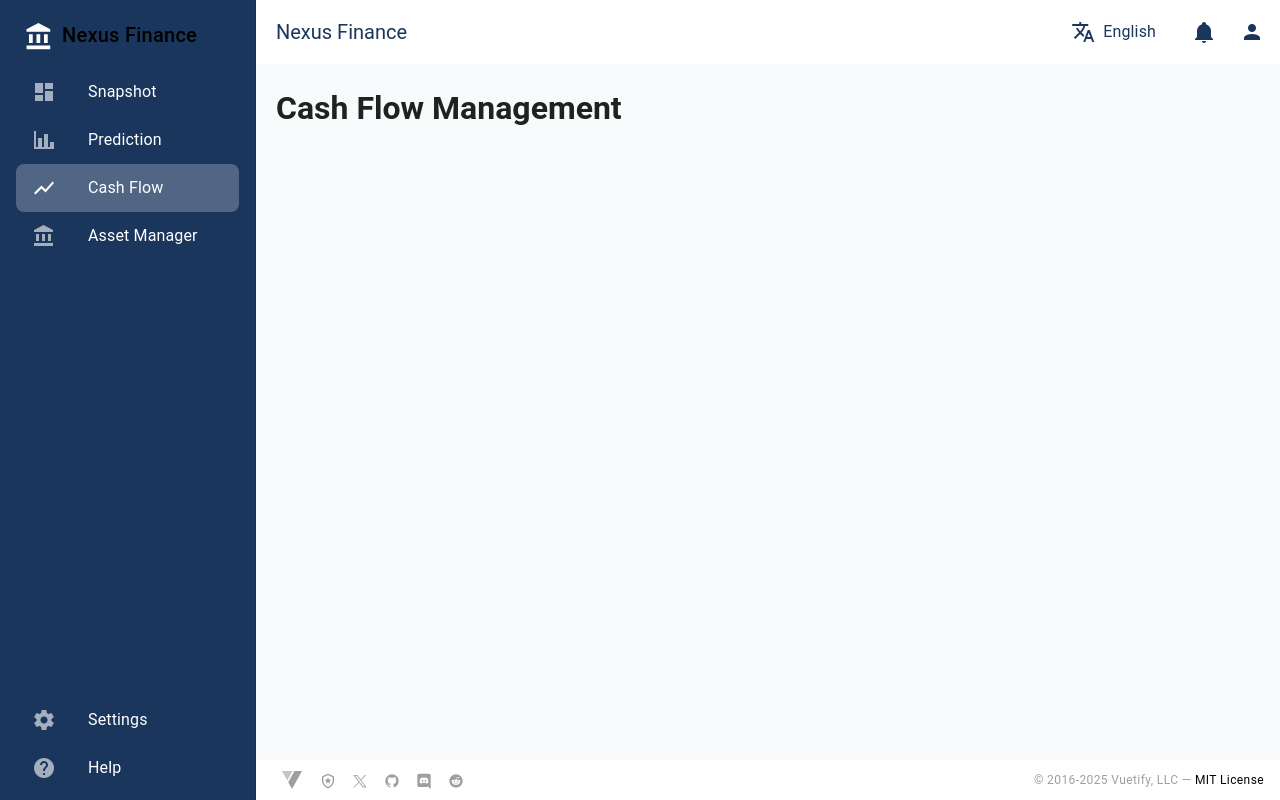
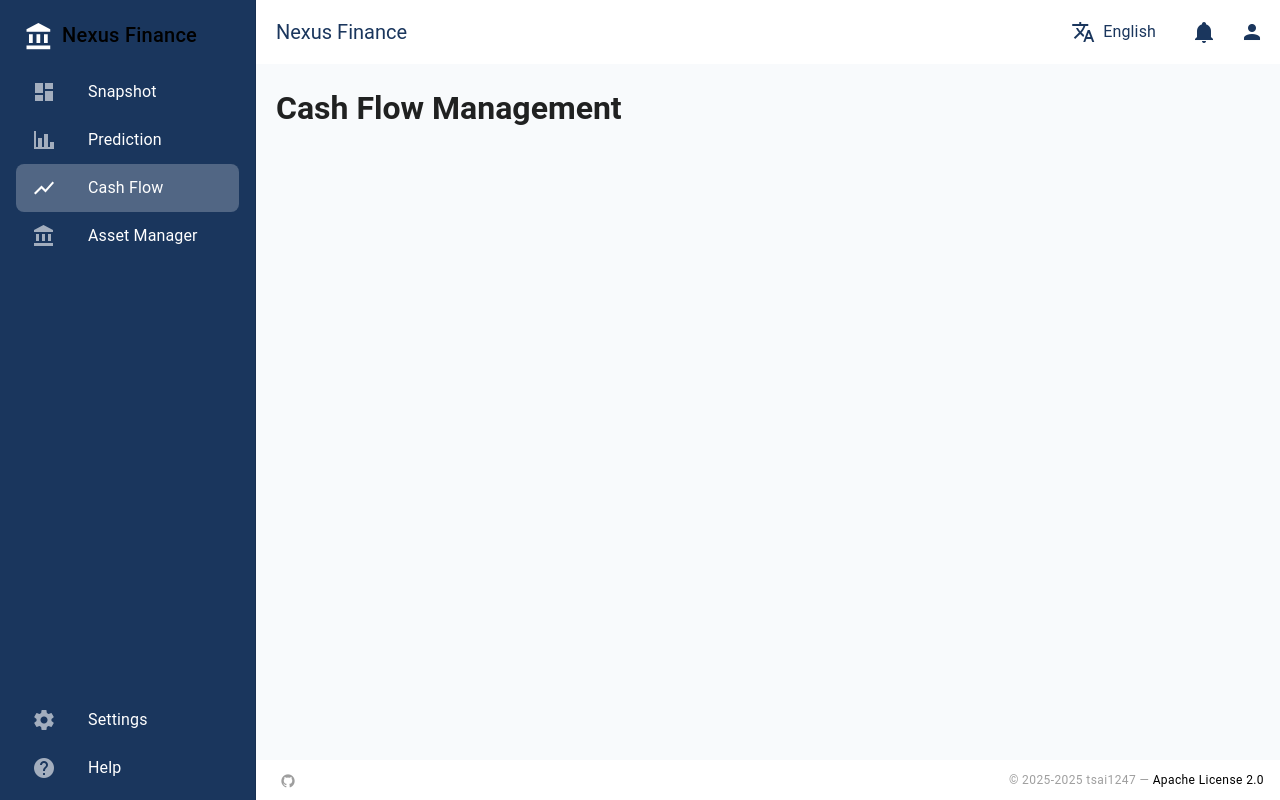
Before and after one commit to tsai1247/Flownetix, a Vue app: page /nexus-finance/cash-flow in a window 1280 px wide. Built offline with nearby package versions, Linux system fonts and the light colour scheme; a small style sheet from the web is missing.

Commit message:
feat: update footer copyright and license information

```diff
--- a/src/components/AppFooter.vue
+++ b/src/components/AppFooter.vue
@@ -22,15 +22,15 @@
       class="text-caption text-disabled"
       style="position: absolute; right: 16px;"
     >
-      &copy; 2016-{{ (new Date()).getFullYear() }} <span class="d-none d-sm-inline-block">Vuetify, LLC</span>
+      &copy; 2025-{{ (new Date()).getFullYear() }} <span class="d-none d-sm-inline-block">tsai1247</span>
       —
       <a
         class="text-decoration-none on-surface"
-        href="https://vuetifyjs.com/about/licensing/"
+        href="https://github.com/tsai1247/nexus-finance/blob/main/LICENSE"
         rel="noopener noreferrer"
         target="_blank"
       >
-        MIT License
+        Apache License 2.0
       </a>
     </div>
   </v-footer>
@@ -39,34 +39,9 @@
 <script setup lang="ts">
   const items = [
     {
-      title: 'Vuetify Documentation',
-      icon: `$vuetify`,
-      href: 'https://vuetifyjs.com/',
-    },
-    {
-      title: 'Vuetify Support',
-      icon: 'mdi-shield-star-outline',
-      href: 'https://support.vuetifyjs.com/',
-    },
-    {
-      title: 'Vuetify X',
-      icon: ['M2.04875 3.00002L9.77052 13.3248L1.99998 21.7192H3.74882L10.5519 14.3697L16.0486 21.7192H22L13.8437 10.8137L21.0765 3.00002H19.3277L13.0624 9.76874L8.0001 3.00002H2.04875ZM4.62054 4.28821H7.35461L19.4278 20.4308H16.6937L4.62054 4.28821Z'],
-      href: 'https://x.com/vuetifyjs',
-    },
-    {
       title: 'Vuetify GitHub',
       icon: `mdi-github`,
-      href: 'https://github.com/vuetifyjs/vuetify',
-    },
-    {
-      title: 'Vuetify Discord',
-      icon: ['M22,24L16.75,19L17.38,21H4.5A2.5,2.5 0 0,1 2,18.5V3.5A2.5,2.5 0 0,1 4.5,1H19.5A2.5,2.5 0 0,1 22,3.5V24M12,6.8C9.32,6.8 7.44,7.95 7.44,7.95C8.47,7.03 10.27,6.5 10.27,6.5L10.1,6.33C8.41,6.36 6.88,7.53 6.88,7.53C5.16,11.12 5.27,14.22 5.27,14.22C6.67,16.03 8.75,15.9 8.75,15.9L9.46,15C8.21,14.73 7.42,13.62 7.42,13.62C7.42,13.62 9.3,14.9 12,14.9C14.7,14.9 16.58,13.62 16.58,13.62C16.58,13.62 15.79,14.73 14.54,15L15.25,15.9C15.25,15.9 17.33,16.03 18.73,14.22C18.73,14.22 18.84,11.12 17.12,7.53C17.12,7.53 15.59,6.36 13.9,6.33L13.73,6.5C13.73,6.5 15.53,7.03 16.56,7.95C16.56,7.95 14.68,6.8 12,6.8M9.93,10.59C10.58,10.59 11.11,11.16 11.1,11.86C11.1,12.55 10.58,13.13 9.93,13.13C9.29,13.13 8.77,12.55 8.77,11.86C8.77,11.16 9.28,10.59 9.93,10.59M14.1,10.59C14.75,10.59 15.27,11.16 15.27,11.86C15.27,12.55 14.75,13.13 14.1,13.13C13.46,13.13 12.94,12.55 12.94,11.86C12.94,11.16 13.45,10.59 14.1,10.59Z'],
-      href: 'https://community.vuetifyjs.com/',
-    },
-    {
-      title: 'Vuetify Reddit',
-      icon: `mdi-reddit`,
-      href: 'https://reddit.com/r/vuetifyjs',
+      href: 'https://github.com/tsai1247/nexus-finance',
     },
   ]
 </script>
```
